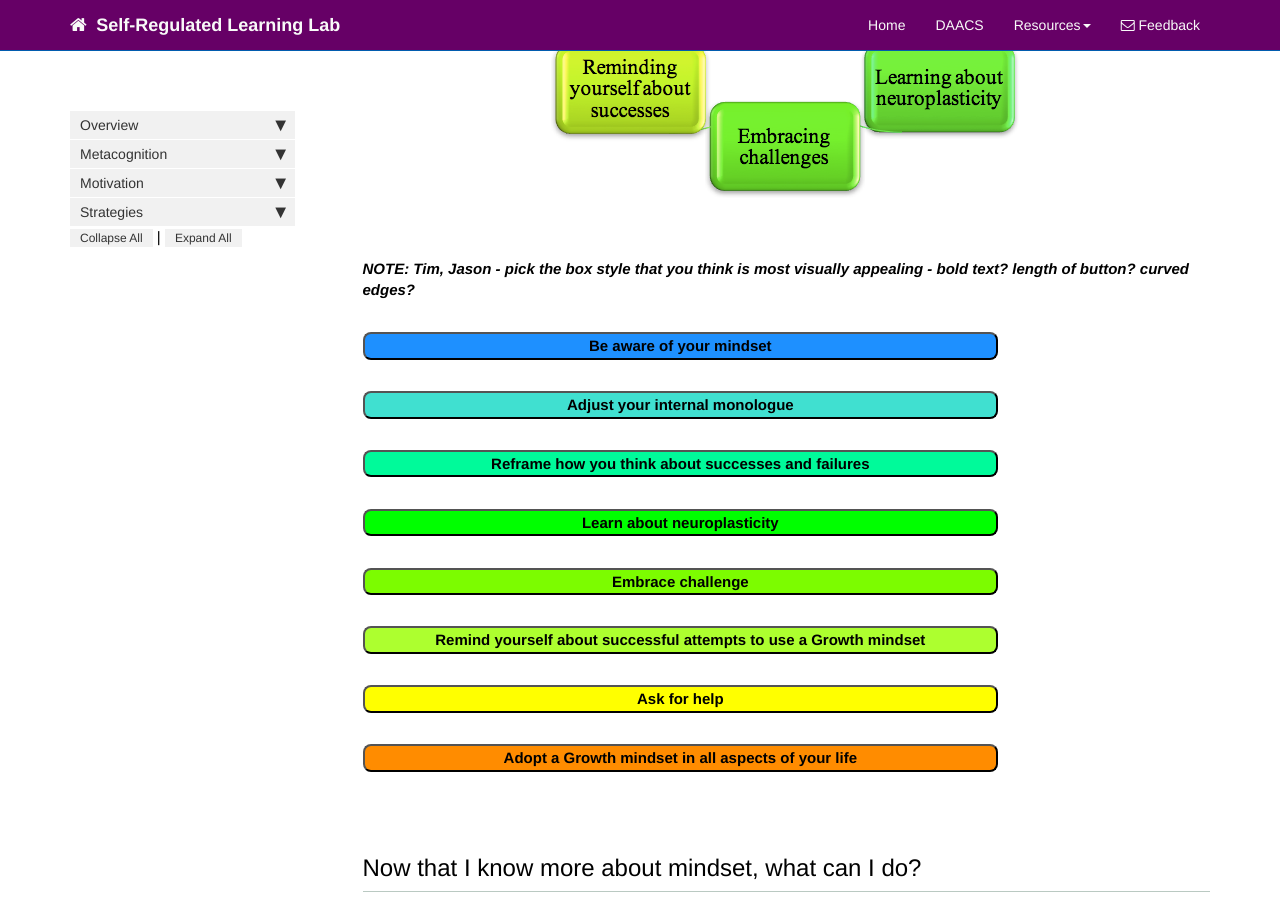
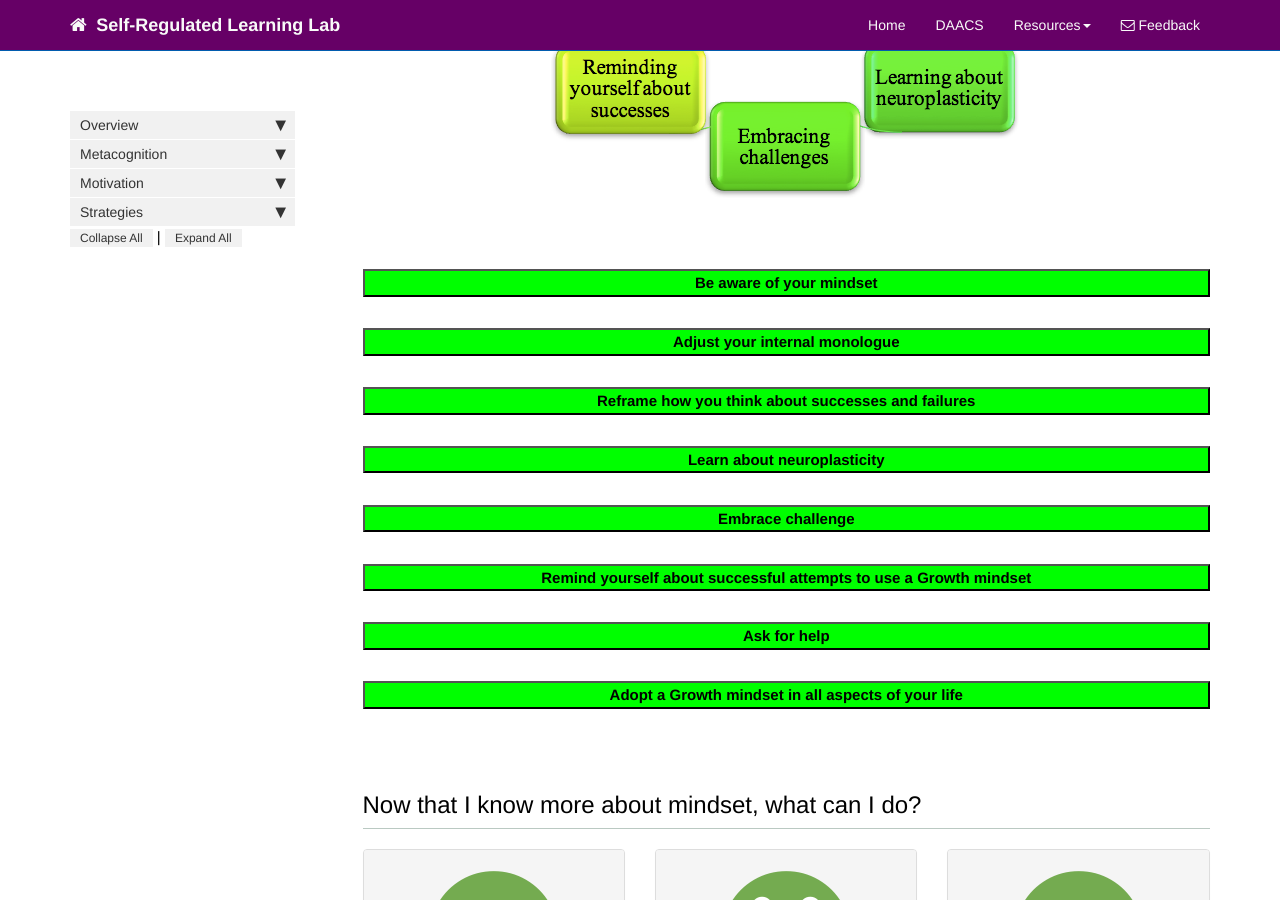
Before and after one commit to dfranklin02/SRL, a Jekyll site: the page built from docs/pages/motivation/mindset_recommendations.md, in a window 1280 px wide and 900 px high, scrolled down 606 px. Built offline with Jekyll 4.4.1, drawn with Linux system fonts in a browser that asks for light colours; nearby versions of some CDN libraries; comment, search, counter and statistics services are not loaded.

Commit message:
Update mindset_recommendations.md

```diff
--- a/docs/pages/motivation/mindset_recommendations.md
+++ b/docs/pages/motivation/mindset_recommendations.md
@@ -25,11 +25,8 @@ There are many different things students can do to improve their mindset. Below
 <center><img src='images/mindsetdo.png' alt='Mindset Recommendations' /></center>
 <br>
 <br>
-
-<b><i>NOTE: Tim, Jason - pick the box style that you think is most visually appealing - bold text? length of button? curved edges? </i></b>
-
 <br>
-<button data-toggle="collapse" data-target="#aware" style="background-color:DodgerBlue; border-radius:8px; width:75%"><b>Be aware of your mindset</b></button>
+<button data-toggle="collapse" data-target="#aware" style="background-color:Lime; width:100%"><b>Be aware of your mindset</b></button>
 
 <div id="aware" class="collapse">
 Try to pay attention to how you talk to yourself about your schoolwork. It is important that you recognize when you respond to school activities with a Fixed mindset or a Growth mindset. A Fixed mindset will typically prompt you to question your ability to succeed and may convince you not to try, while a Growth mindset is more oriented towards seeing the positive in all situations.
@@ -40,7 +37,7 @@ Try to pay attention to how you talk to yourself about your schoolwork. It is im
 </div>
 
 <br>
-<button data-toggle="collapse" data-target="#adjust" style="background-color:Turquoise; border-radius:8px; width:75%"><b>Adjust your internal monologue</b></button>
+<button data-toggle="collapse" data-target="#adjust" style="background-color:Lime; width:100%"><b>Adjust your internal monologue</b></button>
 
 <div id="adjust" class="collapse">
 Replace Fixed mindset thoughts with those of a Growth mindset. Recognize that if you have Fixed Mindset thoughts, YOU CAN CHANGE THEM. In addition to trying to replace Fixed Mindset thoughts with a Growth Mindset, make sure that you remember to DO SOMETHING. That is, don’t just try to think differently – change what you do to match your new way of thinking.
@@ -51,7 +48,7 @@ Replace Fixed mindset thoughts with those of a Growth mindset. Recognize that if
 </div>
 
 <br>
-<button data-toggle="collapse" data-target="#Reframe" style="background-color:MediumSpringGreen; border-radius:8px; width:75%"><b>Reframe how you think about successes and failures</b></button>
+<button data-toggle="collapse" data-target="#Reframe" style="background-color:Lime; width:100%"><b>Reframe how you think about successes and failures</b></button>
 
 <div id="Reframe" class="collapse">
 Think about successes and failures in terms of controllable factors – such as time, effort, and strategy use – rather than uncontrollable factors – such as your innate ability or difficulty of the task.
@@ -62,7 +59,7 @@ Think about successes and failures in terms of controllable factors – such as
 </div>
 
 <br>
-<button data-toggle="collapse" data-target="#neuroplasticity" style="background-color:Lime; border-radius:8px; width:75%"><b>Learn about neuroplasticity</b></button>
+<button data-toggle="collapse" data-target="#neuroplasticity" style="background-color:Lime; width:100%"><b>Learn about neuroplasticity</b></button>
 
 <div id="neuroplasticity" class="collapse">
 The brain is like a muscle: the more you work out your brain through practice, the stronger the muscle gets, and the smarter you can become! When you learn something new, your brain forms connections, which makes your brain stronger; you are not simply born with a set amount of connections and strength of your brain. If we could not strengthen our brain, then we would not be able to learn and grow after birth!
@@ -73,7 +70,7 @@ The brain is like a muscle: the more you work out your brain through practice, t
 </div>
 
 <br>
-<button data-toggle="collapse" data-target="#embrace" style="background-color:LawnGreen; border-radius:8px; width:75%"><b>Embrace challenge</b></button>
+<button data-toggle="collapse" data-target="#embrace" style="background-color:Lime; width:100%"><b>Embrace challenge</b></button>
 
 <div id="embrace" class="collapse">
 People with a Fixed Mindset often stay away from challenges for fear of failure. People with a Growth Mindset embrace challenges and view them as an opportunity to learn and grow. <b>When you encounter a challenge, try to think about what you can learn from the opportunity</b>, even if you do not succeed at the task. Challenges, hard work, and mistakes will help you learn and grow more than successfully accomplishing easy tasks.
@@ -84,7 +81,7 @@ People with a Fixed Mindset often stay away from challenges for fear of failure.
 </div>
 
 <br>
-<button data-toggle="collapse" data-target="#remind" style="background-color:GreenYellow; border-radius: 8px; width:75%"><b>Remind yourself about successful attempts to use a Growth mindset</b></button>
+<button data-toggle="collapse" data-target="#remind" style="background-color:Lime; width:100%"><b>Remind yourself about successful attempts to use a Growth mindset</b></button>
 
 <div id="remind" class="collapse">
 1.  Reflect on a time when you successfully faced a challenge that seemed impossible based on your abilities at the time.
@@ -94,7 +91,7 @@ People with a Fixed Mindset often stay away from challenges for fear of failure.
 </div>
 
 <br>
-<button data-toggle="collapse" data-target="#ask" style="background-color:Yellow; border-radius: 8px; width:75%"><b>Ask for help</b></button>
+<button data-toggle="collapse" data-target="#ask" style="background-color:Lime; width:100%"><b>Ask for help</b></button>
 
 <div id="ask" class="collapse">
 Developing a growth mindset means accepting that improvement happens gradually and through hard work. Asking for help is not a sign of weakness. Rather, it is a sign that you care about your learning and want to put in the necessary effort to learn and improve your skills.
@@ -115,7 +112,7 @@ To become more effective at help seeking, <a href="http://srl.daacs.net/help_see
 </div>
 
 <br>
-<button data-toggle="collapse" data-target="#adopt" style="background-color:DarkOrange; border-radius:8px; width:75%"><b>Adopt a Growth mindset in all aspects of your life</b></button>
+<button data-toggle="collapse" data-target="#adopt" style="background-color:Lime; width:100%"><b>Adopt a Growth mindset in all aspects of your life</b></button>
 
 <div id="adopt" class="collapse">
 Developing a growth mindset is not simply about a particular class or situation in school. It important to embrace a Growth mindset perspective across all aspects of your life, such as your relationships, health, and work. The more you can get into the habit of thinking that your ability to do things can change and improve, the better able you will be to take on difficult challenges and feel more satisfied and happy with yourself.
```
